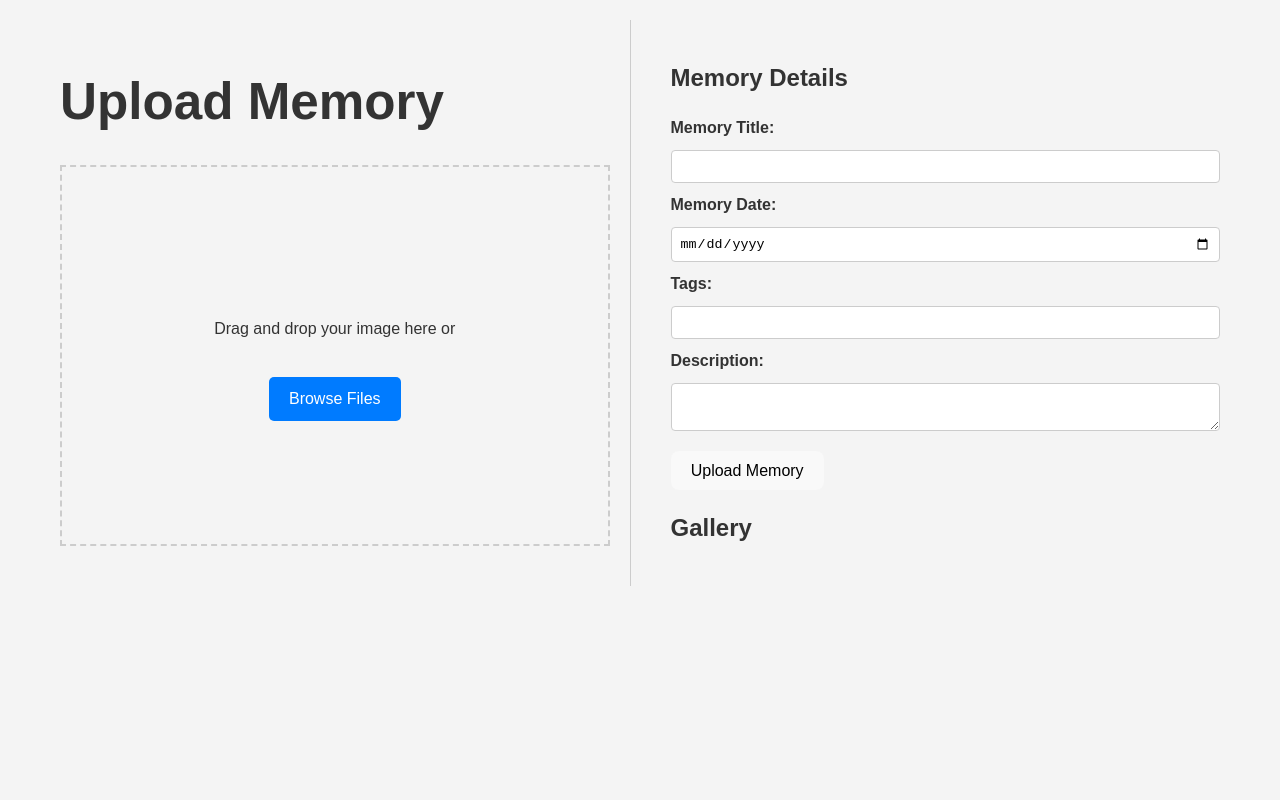
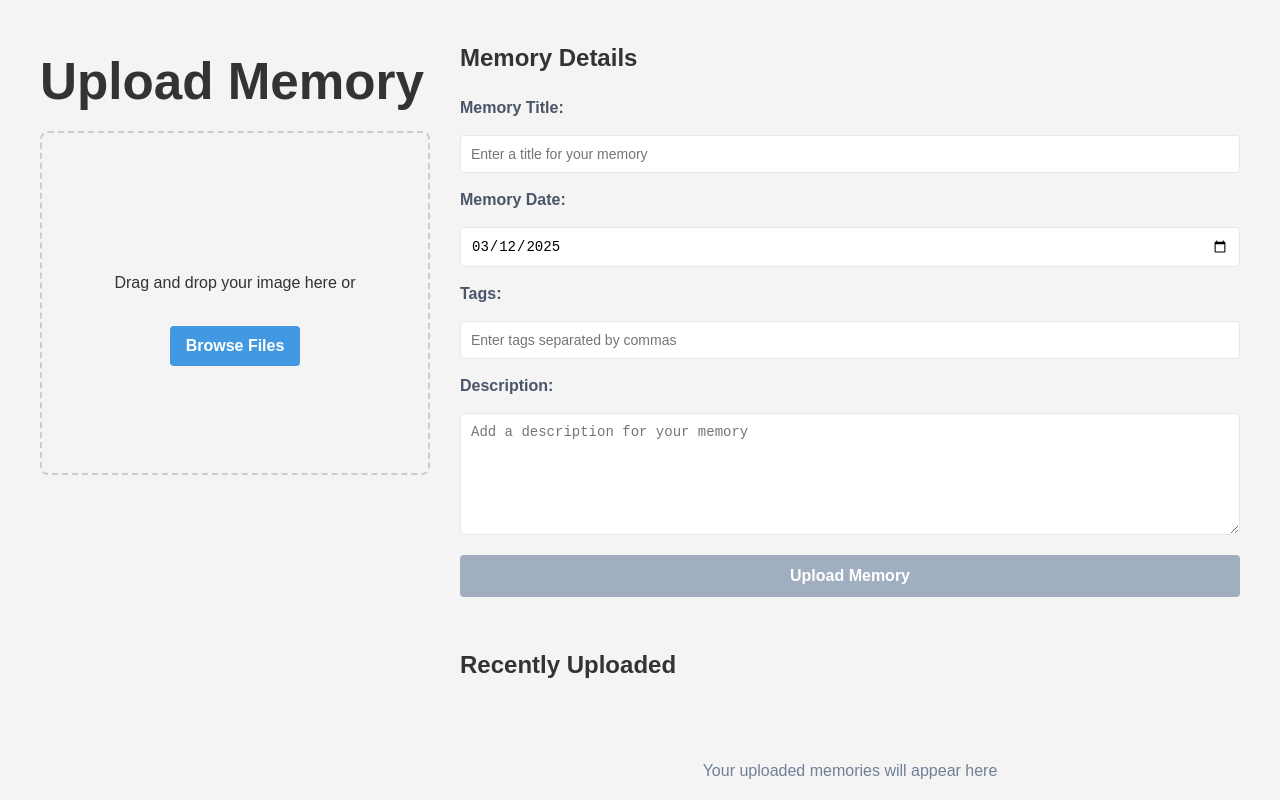
Before and after one commit to farhathaydar7/Haydar_repo, a React (Vite) app in the folder My_Memories/: page /upload in a window 1280 px wide. Built offline with nearby package versions, Linux system fonts and the light colour scheme; sample sign-in values are in the browser's storage.

Commit message:
fixed an issue with upload logic

```diff
--- a/My_Memories/src/components/ImageUpload.jsx
+++ b/My_Memories/src/components/ImageUpload.jsx
@@ -10,19 +10,27 @@ const Upload = () => {
   const [mimeType, setMimeType] = useState('');
   const [isDragging, setIsDragging] = useState(false);
   const [memoryTitle, setMemoryTitle] = useState('');
-  const [memoryDate, setMemoryDate] = useState('');
+  const [memoryDate, setMemoryDate] = useState(new Date().toISOString().split('T')[0]); // Default to today
   const [tags, setTags] = useState('');
   const [description, setDescription] = useState('');
   const [galleryImages, setGalleryImages] = useState([]);
   const [error, setError] = useState('');
+  const [userId, setUserId] = useState(null);
 
-  // Check if the user is authenticated
+  // Get user ID from localStorage
   useEffect(() => {
-    const token = localStorage.getItem('jwt_token');
-    if (!token) {
-      navigate('/'); // Redirect to login if no token is found
+    const user = localStorage.getItem('user');
+    if (user) {
+      try {
+        const userData = JSON.parse(user);
+        if (userData && userData.id) {
+          setUserId(userData.id);
         }
-  }, [navigate]);
+      } catch (e) {
+        console.error('Failed to parse user data:', e);
+      }
+    }
+  }, []);
 
   // Handle file upload logic
   const handleFile = (file) => {
@@ -91,6 +99,12 @@ const Upload = () => {
       return;
     }
 
+    if (!userId) {
+      setError('User ID not available. Please log in again.');
+      navigate('/');
+      return;
+    }
+
     const token = localStorage.getItem('jwt_token');
     if (!token) {
       setError('You must be logged in to upload images.');
@@ -98,21 +112,24 @@ const Upload = () => {
       return;
     }
 
+    setError(''); // Clear any previous errors
+
     const payload = {
       image: base64Image,
       mime_type: mimeType,
-      title: memoryTitle,
-      date: memoryDate,
+      title: memoryTitle || 'Untitled',
+      date: memoryDate || new Date().toISOString().split('T')[0],
       tag: tags,
       description: description,
+      owner_id: userId
     };
 
     try {
-      const response = await fetch(API_URL + 'v0.1/upload.php', {
+      const response = await fetch(`${API_URL}v0.1/upload.php`, {
         method: 'POST',
         headers: {
           'Content-Type': 'application/json',
-          'Authorization': `Bearer ${token}`, // Include the JWT token
+          'Authorization': `Bearer ${token}`,
         },
         body: JSON.stringify(payload),
       });
@@ -124,21 +141,28 @@ const Upload = () => {
       // eslint-disable-next-line no-unused-vars
       } catch (e) {
         console.error('Invalid JSON:', text);
-        data = { error: `Server returned invalid response: ${text}` };
+        setError(`Server returned invalid response: ${text}`);
+        return;
       }
 
-      if (!response.ok) {
+      if (!response.ok || (data && data.error)) {
         const errorMessage = data.error || data.message || response.statusText;
         console.error('Upload failed:', errorMessage);
         setError(`Error uploading image: ${errorMessage}`);
       } else {
-        alert(`Image uploaded successfully! File path: ${data.filePath}`);
-        setGalleryImages([...galleryImages, payload]);
+        alert('Memory uploaded successfully!');
+        // Add to gallery with the complete image data (including preview URL)
+        setGalleryImages([...galleryImages, {
+          ...payload,
+          image: base64Image,
+          preview: previewUrl
+        }]);
+        // Reset form fields
         setPreviewUrl(null);
         setBase64Image('');
         setMimeType('');
         setMemoryTitle('');
-        setMemoryDate('');
+        setMemoryDate(new Date().toISOString().split('T')[0]);
         setTags('');
         setDescription('');
       }
@@ -204,6 +228,7 @@ const Upload = () => {
             id="memoryTitle"
             value={memoryTitle}
             onChange={(e) => setMemoryTitle(e.target.value)}
+            placeholder="Enter a title for your memory"
           />
 
           <label htmlFor="memoryDate">Memory Date:</label>
@@ -220,6 +245,7 @@ const Upload = () => {
             id="tags"
             value={tags}
             onChange={(e) => setTags(e.target.value)}
+            placeholder="Enter tags separated by commas"
           />
 
           <label htmlFor="description">Description:</label>
@@ -227,37 +253,61 @@ const Upload = () => {
             id="description"
             value={description}
             onChange={(e) => setDescription(e.target.value)}
+            placeholder="Add a description for your memory"
+            rows="4"
           />
         </div>
 
-        <button onClick={onSubmit}>Upload Memory</button>
+        <button
+          onClick={onSubmit}
+          disabled={!base64Image || !userId}
+          className="upload-button"
+        >
+          Upload Memory
+        </button>
 
         {error && <p className="error-message">{error}</p>}
 
-        <h2>Gallery</h2>
+        <h2>Recently Uploaded</h2>
         <div className="gallery-grid">
-          {galleryImages.map((image, index) => (
-            <div key={index} className="group">
+          {galleryImages.length === 0 ? (
+            <p className="no-images">Your uploaded memories will appear here</p>
+          ) : (
+            galleryImages.map((image, index) => (
+              <div key={index} className="gallery-item">
                 <img
-                src={`data:${image.mime_type};base64,${image.image}`}
+                  src={image.preview || `data:${image.mime_type};base64,${image.image}`}
                   alt={image.title}
-                className="w-full h-auto rounded-lg shadow-sm"
+                  className="gallery-image"
                 />
                 <div className="overlay">
                   <div className="overlay-content">
-                  <h3>{image.title ?? "Untitled"}</h3>
-                  <p>{image.description ?? "No description"}</p>
+                    <h3>{image.title || "Untitled"}</h3>
+                    <p>{image.description || "No description"}</p>
                     <time>
                       {image.date ? new Date(image.date).toLocaleDateString() : "Unknown Date"}
                     </time>
                   </div>
                 </div>
               </div>
-          ))}
+            ))
+          )}
         </div>
       </div>
     </div>
   );
 };
 
-export default Upload;
+// Export wrapped with Auth component
+export default function ProtectedUpload() {
+  // Import Auth at the top level to ensure proper loading
+  const Auth = React.lazy(() => import('./Auth'));
+
+  return (
+    <React.Suspense fallback={<div>Loading...</div>}>
+      <Auth>
+        <Upload />
+      </Auth>
+    </React.Suspense>
+  );
+}
--- a/My_Memories/src/components/component.css/Upload.css
+++ b/My_Memories/src/components/component.css/Upload.css
@@ -1,172 +1,249 @@
-/* GalleryComponent.css */
+/* Upload.css */
 .gallery-container {
   display: flex;
+  flex-direction: row;
+  padding: 20px;
+  gap: 30px;
   max-width: 1200px;
   margin: 0 auto;
-    padding: 20px;
-    gap: 20px;
+  font-family: Arial, sans-serif;
 }
 
+/* Upload Section */
 .upload-section {
   flex: 1;
-    padding: 20px;
-    border-right: 1px solid #ccc;
-    display: flex;
-    flex-direction: column;
+  min-width: 300px;
 }
 
-  .gallery-section {
-    flex: 1;
-    padding: 20px;
+.upload-section h1 {
+  margin-bottom: 20px;
+  color: #333;
 }
 
 .drag-drop-area {
   border: 2px dashed #ccc;
+  border-radius: 8px;
   padding: 20px;
   text-align: center;
-    margin-bottom: 20px;
-    transition: border-color 0.3s ease;
-    flex: 1; /* Make the drag-drop area grow to fill the available space */
+  min-height: 300px;
   display: flex;
   flex-direction: column;
-    justify-content: center; /* Center content vertically */
-    position: relative; /* For positioning the remove button */
+  justify-content: center;
+  align-items: center;
+  position: relative;
+  transition: all 0.3s ease;
 }
 
 .drag-drop-area.dragging {
-    border-color: #000;
+  background-color: #f0f8ff;
+  border-color: #4299e1;
 }
 
 .drag-drop-content {
   display: flex;
   flex-direction: column;
   align-items: center;
-    gap: 10px; /* Add spacing between elements */
-    flex: 1; /* Make the content grow to fill the drag-drop area */
-    justify-content: center; /* Center content vertically */
+  gap: 15px;
+}
+
+.drag-drop-content i {
+  font-size: 40px;
+  color: #cbd5e0;
 }
 
 .upload-btn {
-    margin-top: 10px;
-    padding: 10px 20px;
-    background-color: #007bff;
+  background-color: #4299e1;
   color: white;
-    border-radius: 5px;
+  padding: 8px 16px;
+  border-radius: 4px;
   cursor: pointer;
+  font-weight: bold;
+  transition: background-color 0.3s;
 }
 
 .upload-btn:hover {
-    background-color: #0056b3;
+  background-color: #3182ce;
 }
 
 .image-preview {
-    position: absolute; /* Make the image take the full background */
-    top: 0;
-    left: 0;
-    right: 0;
-    bottom: 0;
+  width: 100%;
+  height: 300px;
   display: flex;
+  justify-content: center;
   align-items: center;
-    justify-content: center;
-    background-color: rgba(255, 255, 255, 0.9); /* Slightly opaque background */
+  overflow: hidden;
 }
 
 .image-preview img {
   max-width: 100%;
   max-height: 100%;
-    border-radius: 5px;
+  object-fit: contain;
 }
 
 .remove-btn {
   position: absolute;
   top: 10px;
   right: 10px;
-    background: none;
+  background-color: rgba(255, 255, 255, 0.8);
   border: none;
-    color: red;
-    font-size: 24px;
+  border-radius: 50%;
+  width: 30px;
+  height: 30px;
+  font-size: 20px;
+  display: flex;
+  justify-content: center;
+  align-items: center;
   cursor: pointer;
-    z-index: 10; /* Ensure the button is above the image */
+  transition: all 0.2s;
 }
 
 .remove-btn:hover {
-    color: darkred;
+  background-color: rgba(255, 0, 0, 0.8);
+  color: white;
+}
+
+/* Gallery Section */
+.gallery-section {
+  flex: 2;
+  min-width: 400px;
+}
+
+.gallery-section h2 {
+  margin-bottom: 20px;
+  color: #333;
 }
 
 .form-inputs {
   display: flex;
   flex-direction: column;
-    gap: 10px;
+  gap: 15px;
   margin-bottom: 20px;
 }
 
 .form-inputs label {
   font-weight: bold;
+  color: #4a5568;
 }
 
 .form-inputs input,
 .form-inputs textarea {
-    padding: 8px;
-    border: 1px solid #ccc;
+  padding: 10px;
+  border: 1px solid #e2e8f0;
+  border-radius: 4px;
+  font-size: 14px;
+}
+
+.form-inputs textarea {
+  resize: vertical;
+  min-height: 100px;
+}
+
+.upload-button {
+  background-color: #48bb78;
+  color: white;
+  border: none;
+  padding: 12px 20px;
+  border-radius: 4px;
+  font-weight: bold;
+  cursor: pointer;
+  transition: background-color 0.3s;
+  margin-bottom: 30px;
+  width: 100%;
+}
+
+.upload-button:hover {
+  background-color: #38a169;
+}
+
+.upload-button:disabled {
+  background-color: #a0aec0;
+  cursor: not-allowed;
+}
+
+.error-message {
+  color: #e53e3e;
+  margin-bottom: 20px;
+  padding: 10px;
+  background-color: #fed7d7;
   border-radius: 4px;
 }
 
+/* Gallery Grid */
 .gallery-grid {
   display: grid;
   grid-template-columns: repeat(auto-fill, minmax(200px, 1fr));
-    gap: 16px;
+  gap: 20px;
 }
 
-  .gallery-grid img {
-    width: 100%;
-    height: auto;
+.gallery-item {
+  position: relative;
   border-radius: 8px;
-    box-shadow: 0 2px 4px rgba(0, 0, 0, 0.1);
+  overflow: hidden;
+  aspect-ratio: 1;
+  background-color: #f7fafc;
 }
 
-  .gallery-grid .group {
-    position: relative;
+.gallery-image {
+  width: 100%;
+  height: 100%;
+  object-fit: cover;
 }
 
-  .gallery-grid .group:hover .overlay {
-    opacity: 1;
+.no-images {
+  grid-column: 1 / -1;
+  text-align: center;
+  color: #718096;
+  padding: 40px 0;
 }
 
 .overlay {
   position: absolute;
-    top: 0;
+  bottom: 0;
   left: 0;
   right: 0;
-    bottom: 0;
-    background-color: rgba(0, 0, 0, 0.5);
+  background-color: rgba(0, 0, 0, 0.7);
+  overflow: hidden;
+  width: 100%;
+  height: 0;
+  transition: .5s ease;
   display: flex;
   align-items: flex-end;
-    padding: 16px;
-    opacity: 0;
-    transition: opacity 0.3s ease;
-    border-radius: 8px;
+}
+
+.gallery-item:hover .overlay {
+  height: 100%;
 }
 
 .overlay-content {
   color: white;
-  }
-
-  .overlay-content h3,
-  .overlay-content p,
-  .overlay-content time {
-    margin: 0;
+  padding: 15px;
+  width: 100%;
 }
 
 .overlay-content h3 {
-    font-size: 18px;
-    font-weight: bold;
+  margin: 0 0 8px 0;
+  font-size: 16px;
 }
 
 .overlay-content p {
+  margin: 0 0 8px 0;
   font-size: 14px;
+  opacity: 0.9;
 }
 
 .overlay-content time {
   font-size: 12px;
-    opacity: 0.75;
+  opacity: 0.7;
 }
+
+/* Responsive adjustments */
+@media (max-width: 768px) {
+  .gallery-container {
+    flex-direction: column;
+  }
+
+  .upload-section,
+  .gallery-section {
+    min-width: unset;
+  }
+}
```
Also changed, not shown: 1 other file (tests, documents, lock files or other folders). Lines whose indentation alone changed are shown as unchanged.
